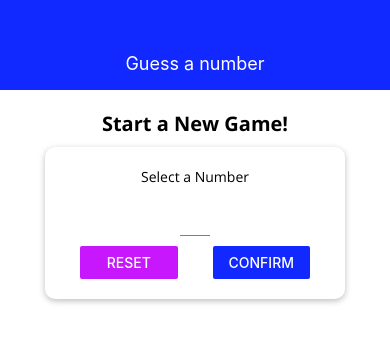
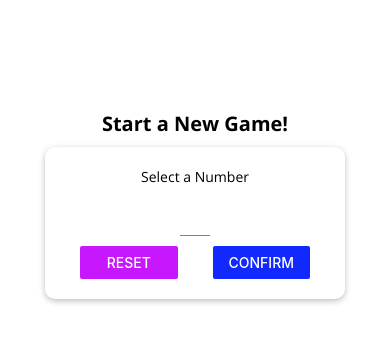
Before and after one commit to PawelWow/guess-a-number, a React Native app: screen / in a window 390 px wide. Shown: the top 342 px of the page. Built offline with nearby package versions, Linux system fonts and the light colour scheme.

Commit message:
select platform

```diff
--- a/components/Header.js
+++ b/components/Header.js
@@ -1,25 +1,39 @@
 import React from 'react';
-import { View, Text, StyleSheet } from 'react-native';
+import { View, Text, StyleSheet, Platform } from 'react-native';
 
 import Colors from '../constans/colors';
 
 const Header = props => {
 
     return (
-        <View style={styles.header}>
+        <View style={{
+                ...styles.headerBase,
+                ...Platform.select({
+                    ios: styles.headerIOS,
+                    android: styles.headerAndroid
+                })
+            }}
+        >
             <Text style={styles.headerTitle}>{props.title}</Text>
         </View>
     );
 };
 
 const styles = StyleSheet.create({
-    header: {
+    headerBase: {
         width: '100%',
         height: 90,
         paddingTop: 36,
-        backgroundColor: Colors.primary,
         alignItems: 'center',
         justifyContent: 'center'
+    },
+    headerIOS: {
+        backgroundColor: 'white',
+        borderBottomColor: '#ccc',
+        borderBottomWidth: 1
+    },
+    headerAndroid: {
+        backgroundColor: Colors.primary
     },
     headerTitle: {
         color: 'white',
--- a/components/MainButton.js
+++ b/components/MainButton.ios.js
@@ -1,5 +1,9 @@
 import React from 'react';
-import { View, Text, StyleSheet, TouchableOpacity } from 'react-native';
+import {
+    View,
+    Text,
+    StyleSheet,
+    TouchableOpacity } from 'react-native';
 
 import Colors from '../constans/colors';
 
```
Also changed, not shown: components/MainButton.android.js (added, +47 -0 lines).
